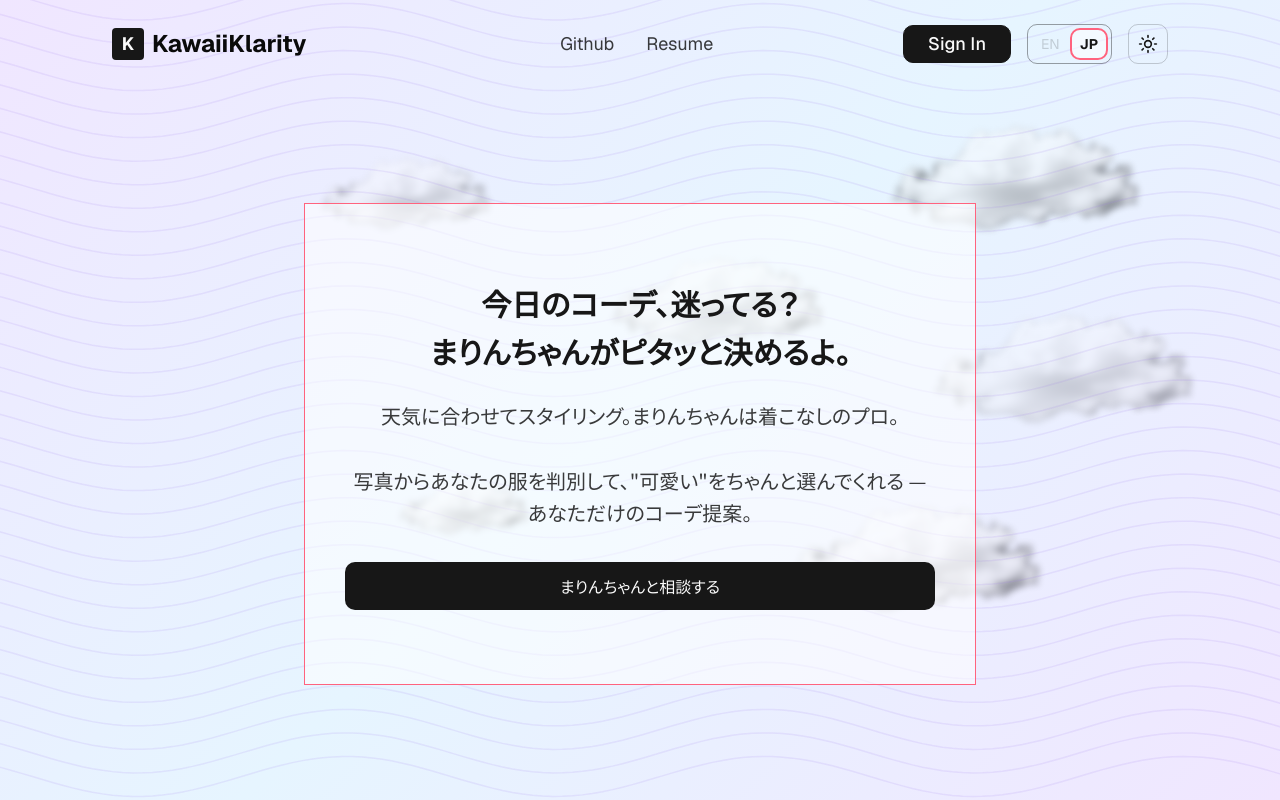
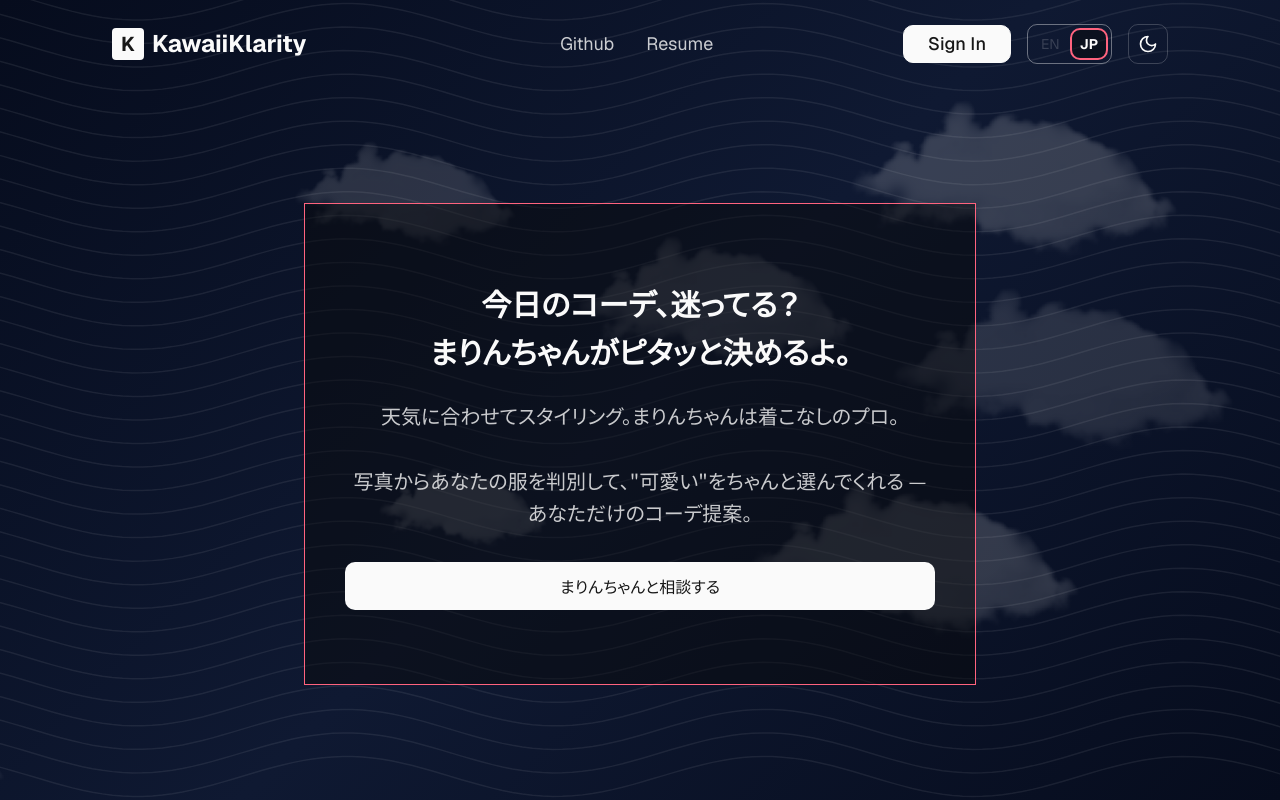
Before and after one commit to GeneCodeSavvy/KawaiiKlarity, a Next.js app in the folder fe/: page / in a window 1280 px wide. Built offline with nearby package versions, Linux system fonts and the light colour scheme.

Commit message:
change: set default theme to dark

```diff
--- a/fe/app/layout.tsx
+++ b/fe/app/layout.tsx
@@ -32,7 +32,7 @@ export default function RootLayout({
   return (
     <html lang="en" suppressHydrationWarning>
       <body className={`font-sans antialiased`}>
-        <ThemeProvider attribute="class" defaultTheme="system" enableSystem>
+        <ThemeProvider attribute="class" defaultTheme="dark" enableSystem>
           <LanguageProvider>
             {children}
             <Analytics />
--- a/fe/components/navbar.tsx
+++ b/fe/components/navbar.tsx
@@ -16,7 +16,7 @@ export default function Navbar() {
         {/* Logo - Left Column */}
         <div className="flex items-center gap-2 justify-start">
           <div className="w-8 h-8 bg-primary rounded flex items-center justify-center">
-            <span className="text-primary-foreground font-bold text-lg">K</span>
+            <span className="text-primary-foreground font-bold text-xl">K</span>
           </div>
           <span className="font-bold text-2xl text-foreground hidden sm:inline">KawaiiKlarity</span>
         </div>
```
